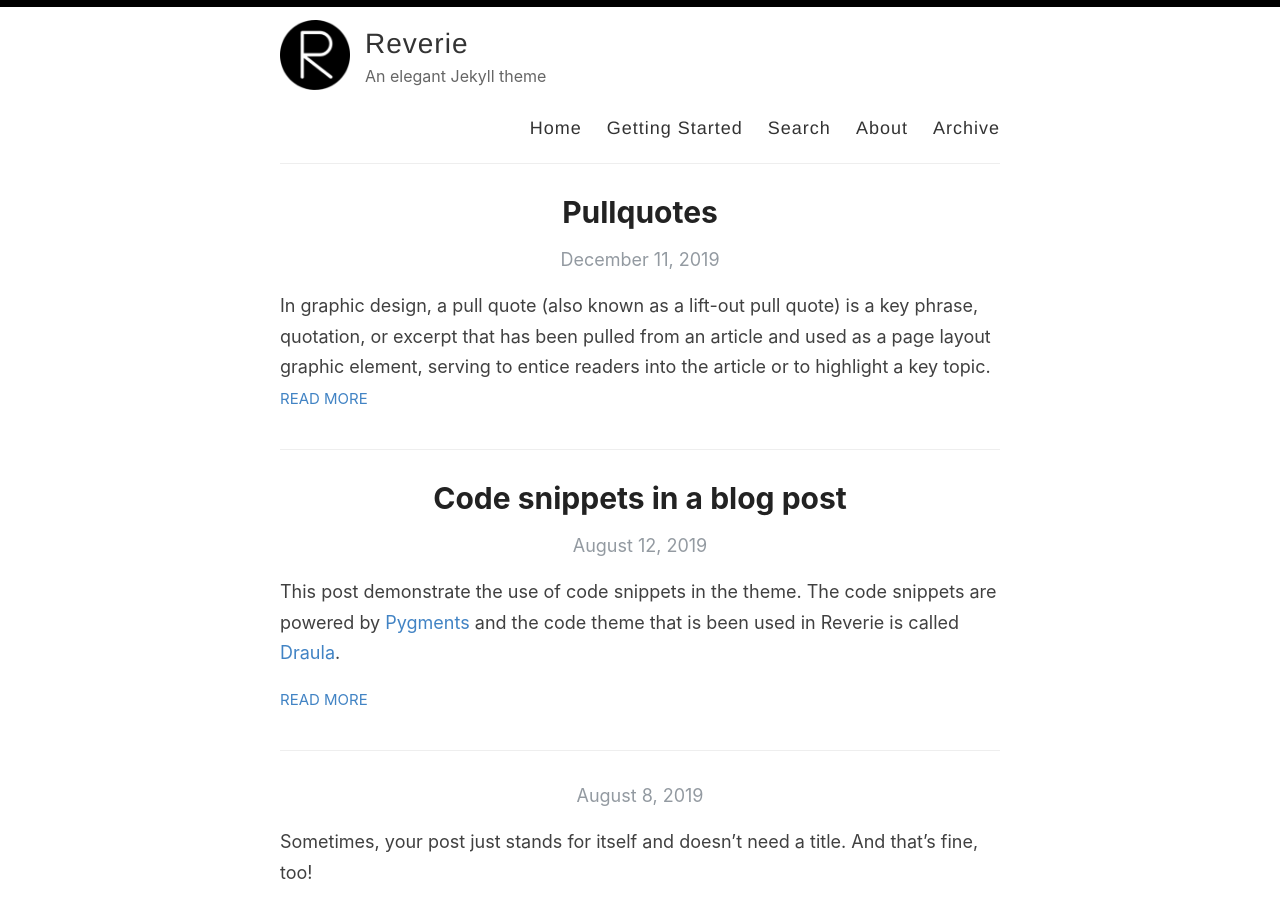
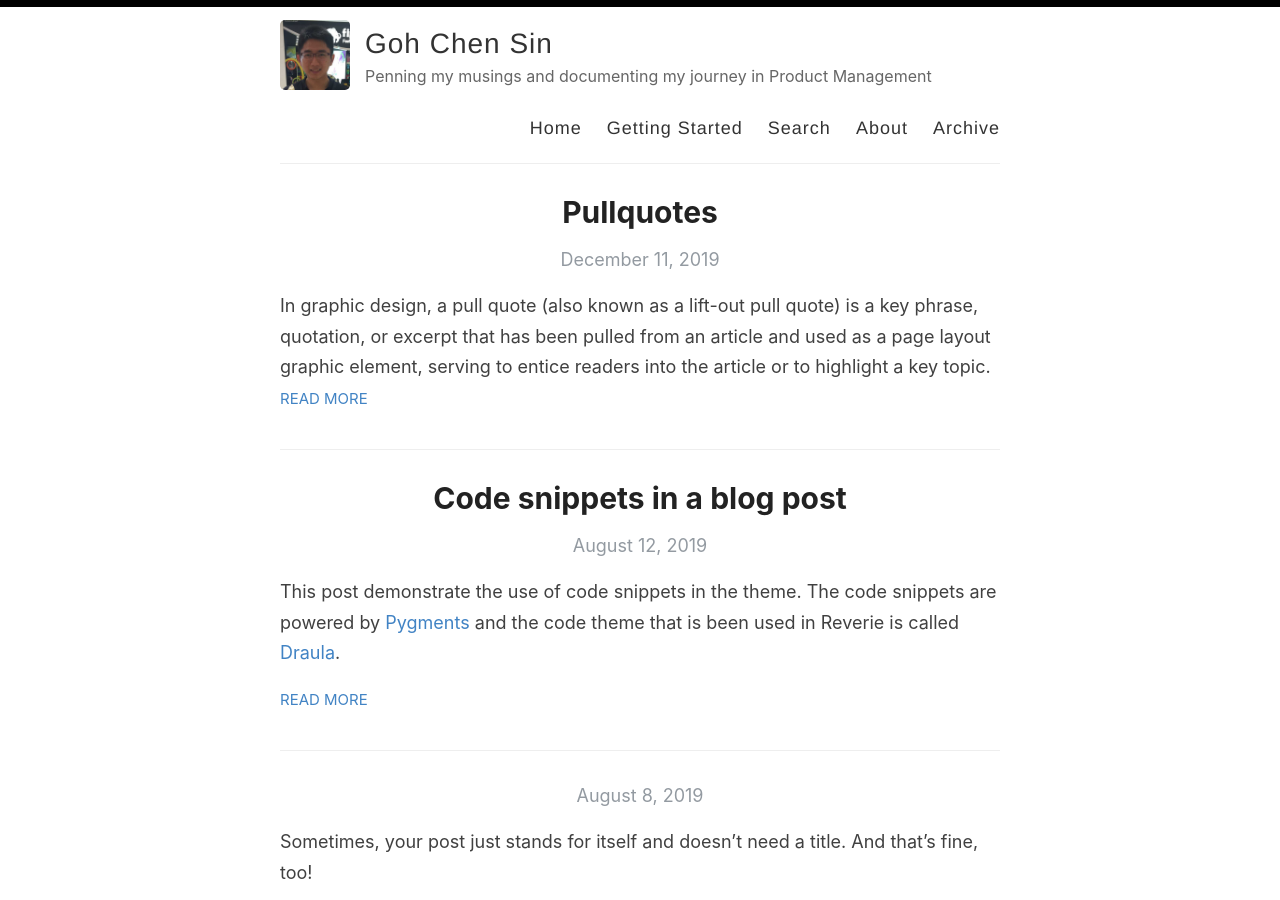
Before and after one commit to GohChenSin/gohchensin.github.io, a Jekyll site: the page built from index.html, in a window 1280 px wide and 900 px high. Built offline with Jekyll 4.4.1, drawn with Linux system fonts in a browser that asks for light colours; the list of posts is cut into pages by our own code.

Commit message:
Updating config.yml

```diff
--- a/_config.yml
+++ b/_config.yml
@@ -3,16 +3,16 @@
 #
 
 # Name of your site (displayed in the header)
-name: Reverie
+name: Goh Chen Sin
 
 # Name of the author
-author: Amit Merchant
+author: Goh Chen Sin
 
 # Short bio or description (displayed in the header)
-description: An elegant Jekyll theme
+description: Penning my musings and documenting my journey in Product Management
 
 # URL of your avatar or profile pic (you could use your GitHub profile pic)
-avatar: /images/reverie.png
+avatar: /images/profile.jpeg
 
 #
 # Flags below are optional
@@ -21,15 +21,15 @@ avatar: /images/reverie.png
 # Includes an icon in the footer for each username you enter
 footer-links:
   dribbble:
-  email: amit.d.merchant@gmail.com
+  email: goh.chen.sin@gmail.com
   facebook:
   flickr:
-  github: amitmerchant1990/reverie
+  github: https://github.com/GohChenSin
   instagram:
-  linkedin:
+  linkedin: https://www.linkedin.com/in/gohchensin/
   pinterest:
-  rss: rss
-  twitter: amit_merchant
+  rss:
+  twitter:
   stackoverflow:
   youtube: # channel/<your_long_string> or user/<user-name>
   googleplus: # anything in your profile username that comes after plus.google.com/
@@ -41,21 +41,21 @@ footer-links:
 disqus:
 
 # Enter your Google Analytics web tracking code (e.g. UA-2110908-2) to activate tracking
-google_analytics: UA-43339302-11
+google_analytics: UA-130037796-1
 
 # For newer "GA4" analytics, use the following instead of the "UA" entry above
 #google_analytics_ga4: G-GABC1DEFG
 
 # Your website URL (e.g. http://amitmerchant1990.github.io or http://www.amitmerchant.com)
 # Used for Sitemap.xml and your RSS feed
-url: http://www.amitmerchant.com/reverie
-enforce_ssl: https://www.amitmerchant.com/reverie
+url: https://gohchensin.github.io/
+enforce_ssl:
 
 # If you're hosting your site at a Project repository on GitHub pages
 # (http://yourusername.github.io/repository-name)
 # and NOT your User repository (http://yourusername.github.io)
 # then add in the baseurl here, like this: "/repository-name"
-baseurl: "/reverie"
+baseurl:
 
 #
 # !! You don't need to change any of the configuration flags below !!
```
Also changed, not shown: images/Profile.jpeg (added).
